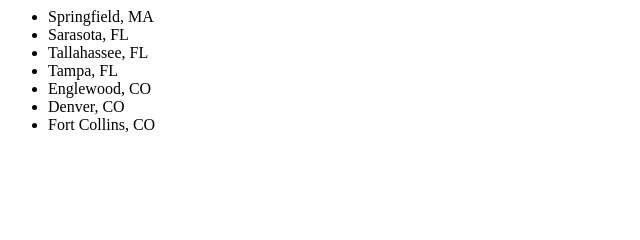
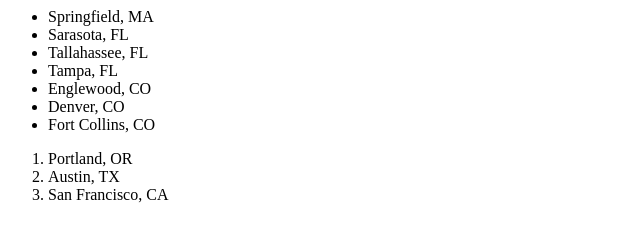
Before and after one commit to TOToole38/html-exercise, a plain HTML site: page index.html in a window 1280 px wide. Shown: the whole page, without its empty margins (0-640 px from the left). Drawn offline with Linux system fonts and the light colour scheme.

Commit message:
added cities to visit

```diff
--- a/index.html
+++ b/index.html
@@ -10,6 +10,12 @@
 				<li>Denver, CO</li>
 				<li>Fort Collins, CO</li>
 			</ul>
+			<ol>
+				<li>Portland, OR</li>
+				<li>Austin, TX</li>
+				<li>San Francisco, CA</li>
+
+			</ol>
 
 
 		</body>
```
